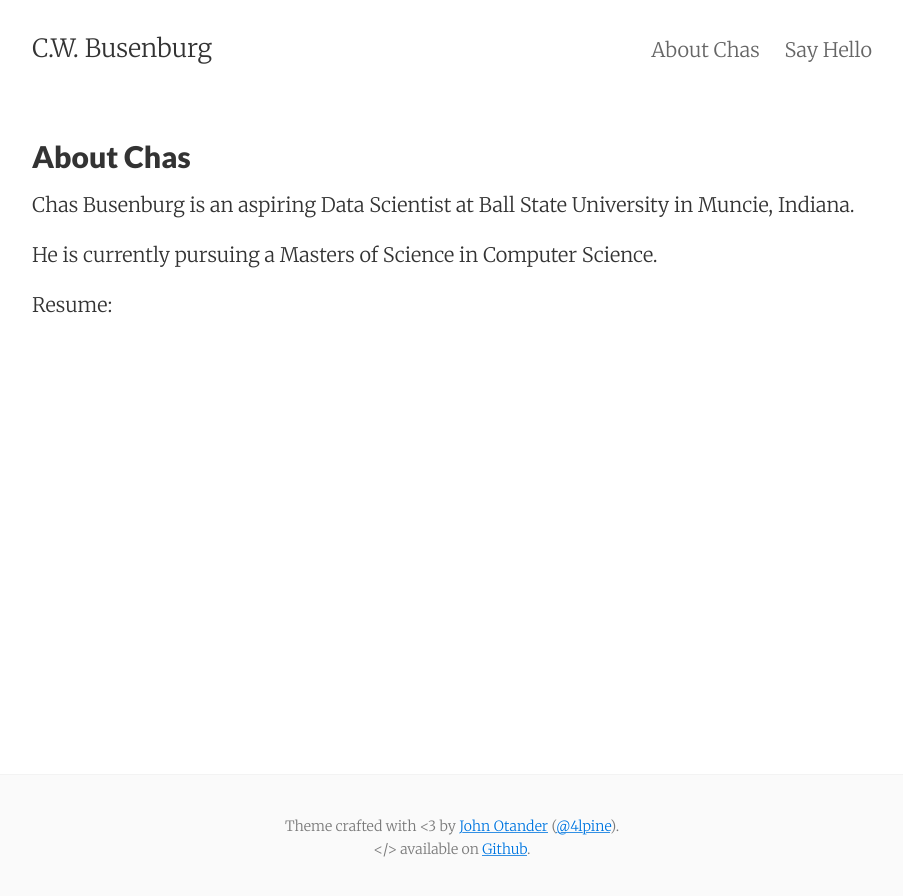
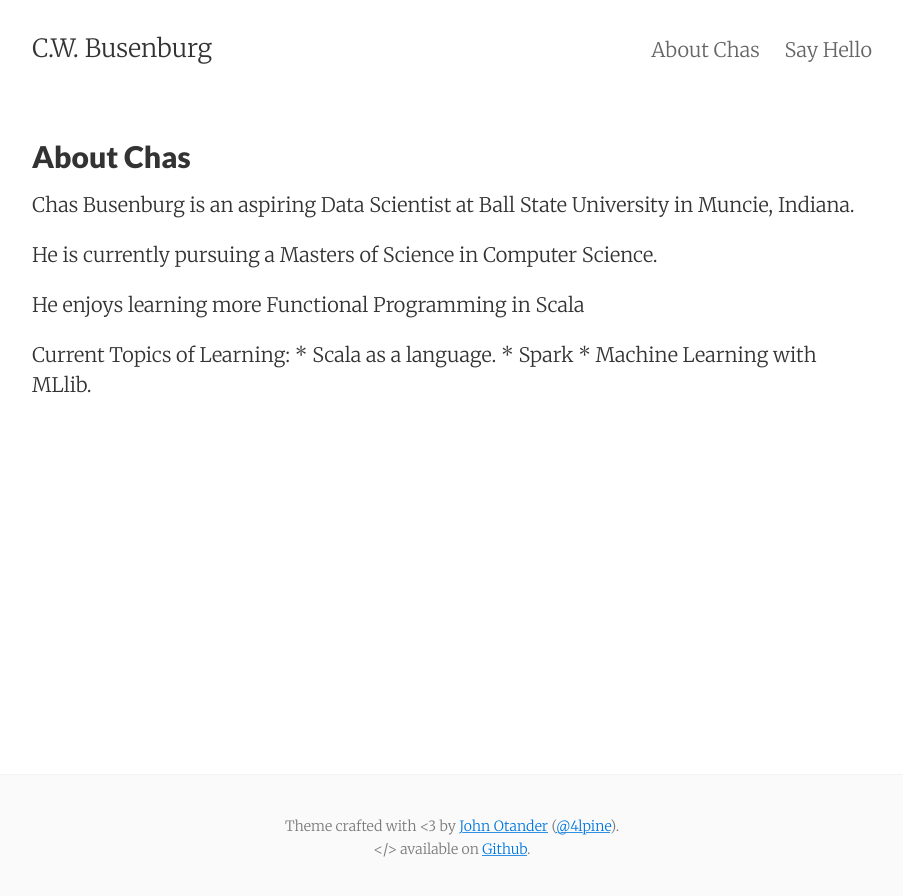
Before and after one commit to cbusenbu/cbusenbu.github.io, a Jekyll site: the page built from about.md, in a window 1280 px wide. Shown: the top 896 px of the page, without its empty margins (188-1091 px from the left). Built offline with Jekyll 4.4.1, drawn with Linux system fonts in a browser that asks for light colours.

Commit message:
update about Chas

```diff
--- a/about.md
+++ b/about.md
@@ -9,5 +9,9 @@ Chas Busenburg is an aspiring Data Scientist at Ball State University in Muncie,
 
 He is currently pursuing a Masters of Science in Computer Science.
 
+He enjoys learning more Functional Programming in Scala
 
-Resume:
+Current Topics of Learning:
+	* Scala as a language.
+	* Spark
+	* Machine Learning with MLlib.
```
